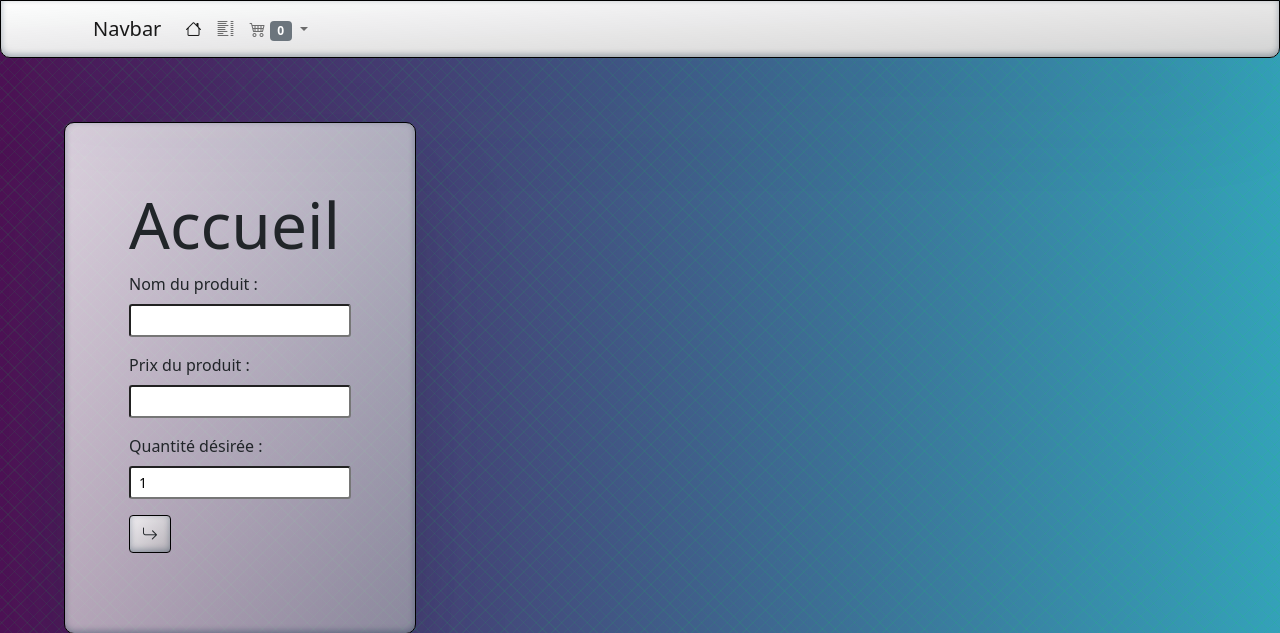
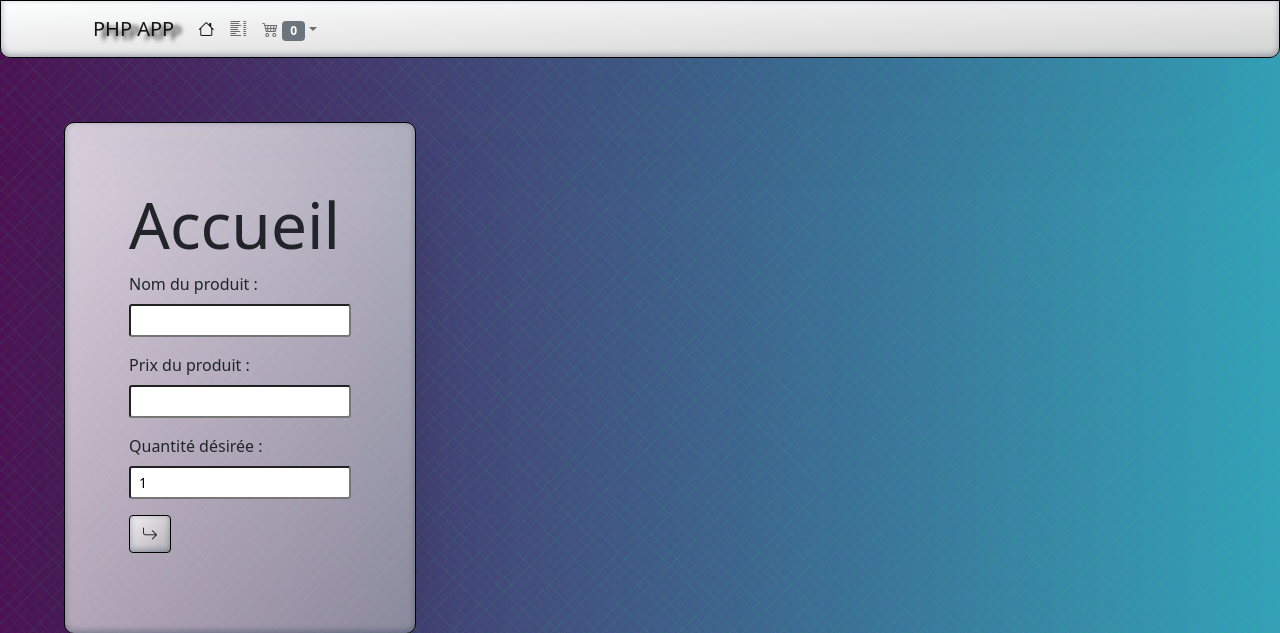
Before and after one commit to trochaudpj/app_php, a PHP site: page / in a window 1280 px wide. Shown: the top 633 px of the page. Run offline with PHP 8.4, Linux system fonts and the light colour scheme; some libraries are stand-ins or nearby versions.

Commit message:
corrections mineures css

```diff
--- a/CSS/style.css
+++ b/CSS/style.css
@@ -37,3 +37,6 @@ body {
 table{
     border: 1px solid black;
 }
+
+#titre{
+    text-shadow: 8px 4px 4px rgba(0,0,0,0.90);}
--- a/template/template.php
+++ b/template/template.php
@@ -18,7 +18,7 @@
     <header>
         <nav class="navbar navbar-expand-lg navbar-light bg-light">
             <div class="container-fluid">
-                <a class="navbar-brand" href="index.php?page=accueil">Navbar</a>
+                <a id='titre' class="navbar-brand" href="index.php?page=accueil">PHP APP</a>
                 <button class="navbar-toggler" type="button" data-bs-toggle="collapse" data-bs-target="#navbarNavDropdown" aria-controls="navbarNavDropdown" aria-expanded="false" aria-label="Toggle navigation">
                     <span class="navbar-toggler-icon"></span>
                 </button>
@@ -37,8 +37,7 @@
                                                                     } else {
                                                                         echo count($_SESSION['products']);
                                                                     }
-                                                                    ?></span>
-                            </a>
+                                                                    ?></span></a>
                             <ul class="dropdown-menu" aria-labelledby="navbarDropdownMenuLink">
                                 <?php
                                 if (!isset($_SESSION['products']) || empty($_SESSION['products'])) {
```
